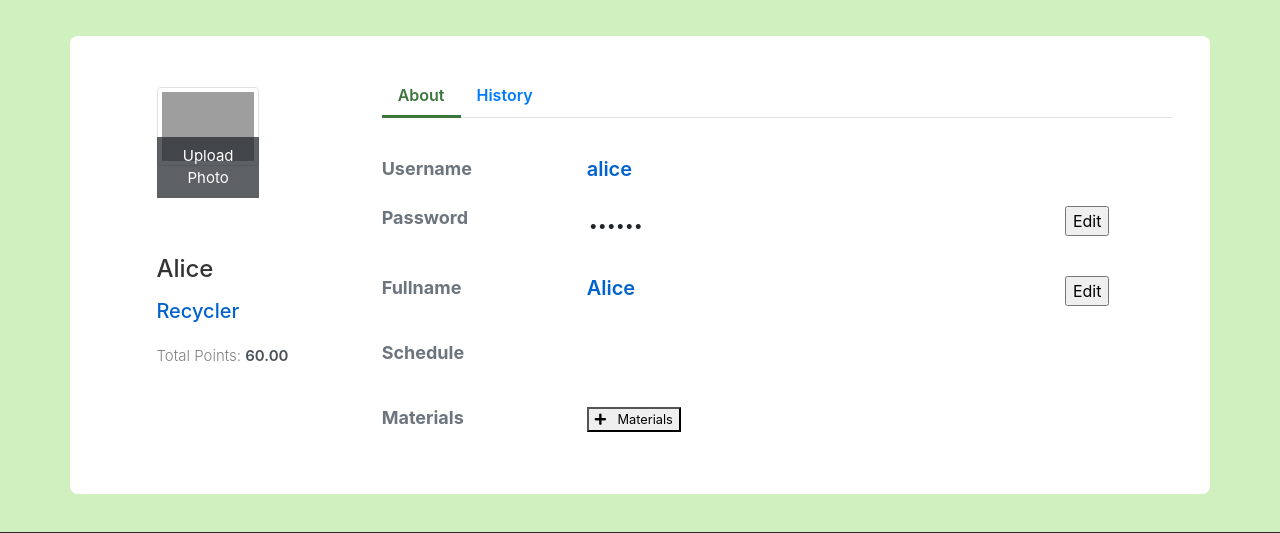
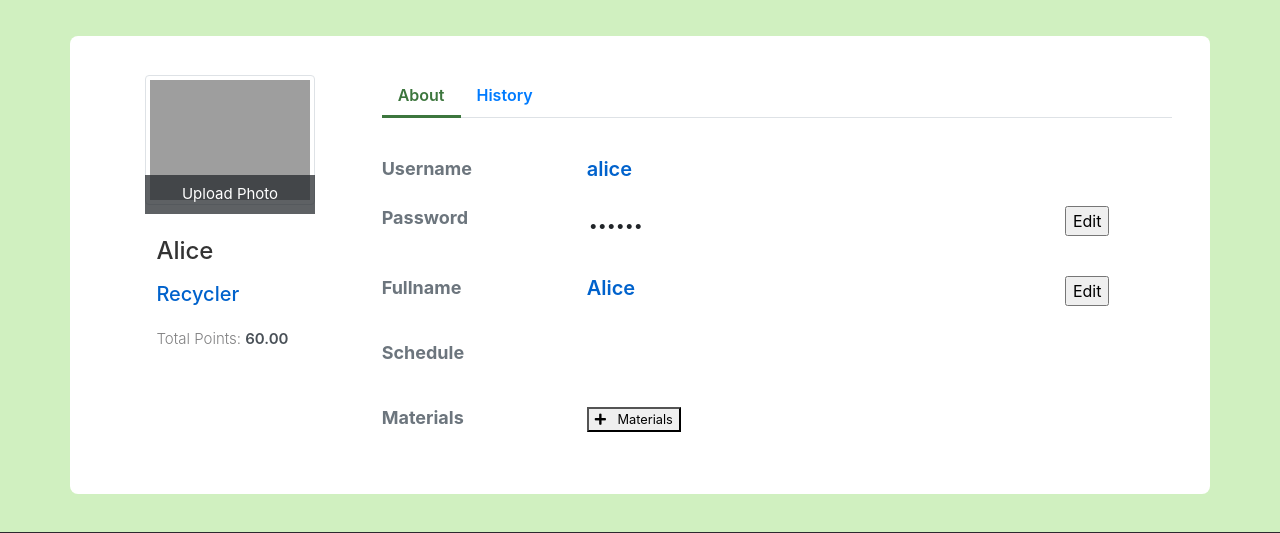
Before and after one commit to CJuan99/onePlanet, a PHP site: page /profile.php in a window 1280 px wide. Shown: the part 390-923 px from the top of the page. Run offline with PHP 8.4, Linux system fonts and the light colour scheme; a user stored in the database is signed in; data comes from the database, SQL or seed files in the repository; data that the repository does not hold is empty; grey boxes are pictures that could not be loaded.

Commit message:
Update stylesheet.css

```diff
--- a/css/stylesheet.css
+++ b/css/stylesheet.css
@@ -677,10 +677,8 @@ background-image: url("https://img.webnots.com/2017/05/parallax.jpg");
       border-radius: 0.5rem;
       background: #fff;
   }
-.profile-img{
-
-      padding: 20%;
-      margin-top: -15%;
+  .profile-img{
+      text-align: center;
   }
   .profile-img img{
       width: 70%;
```
